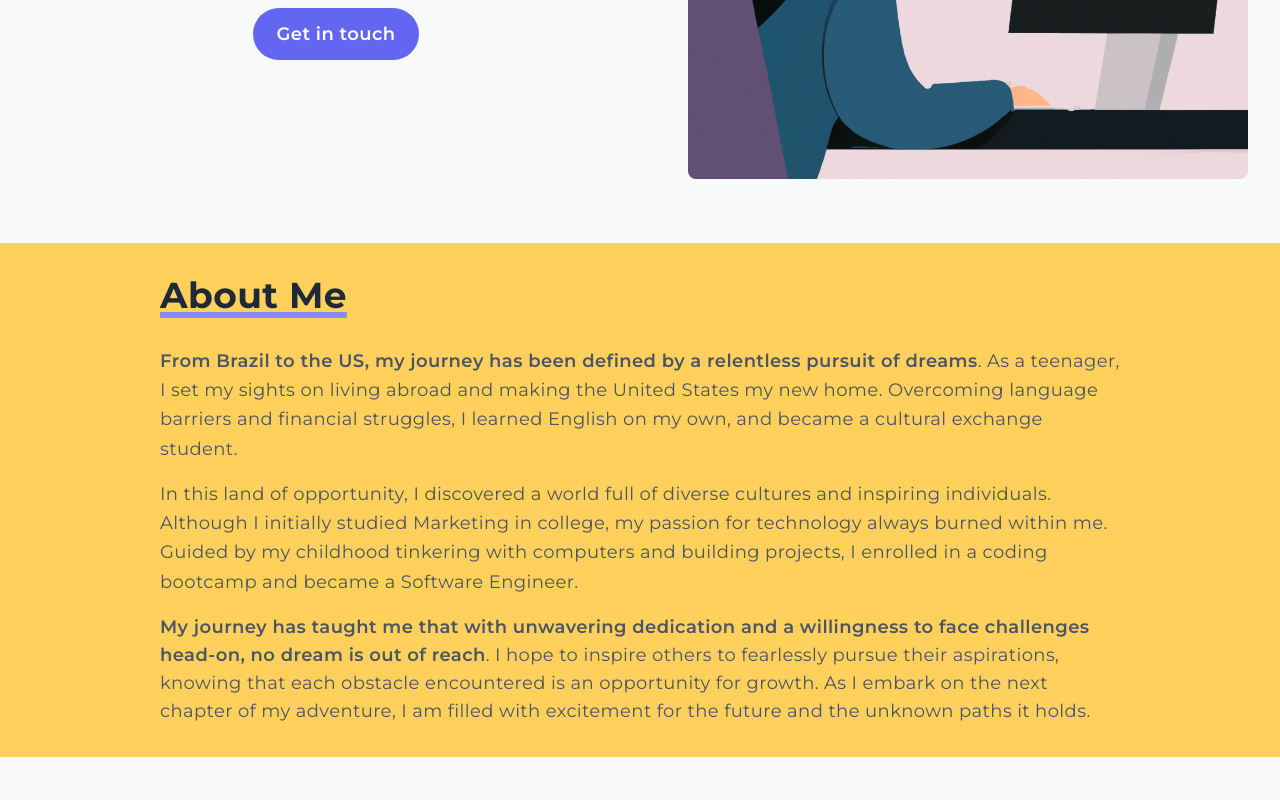
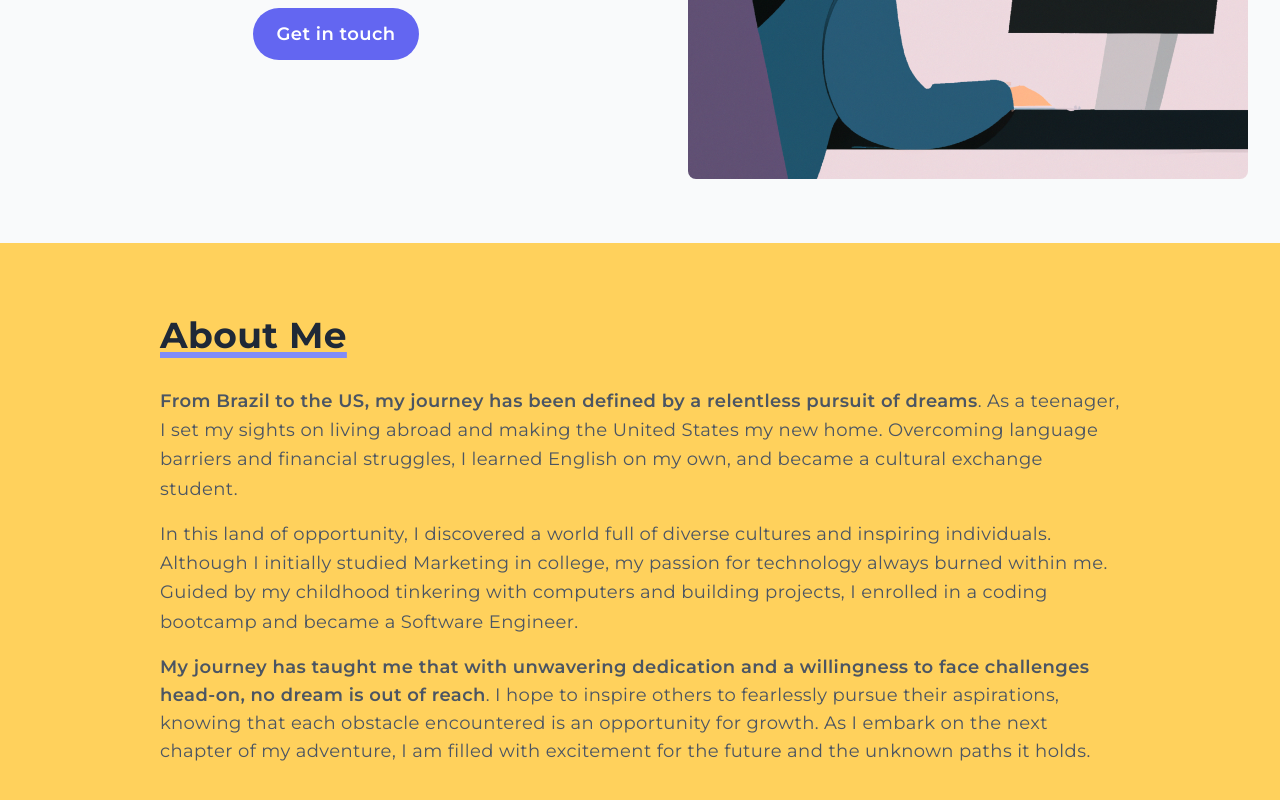
Before and after one commit to rdpfeifle/portfolio_nextjs, a Next.js app: page / in a window 1280 px wide. Shown: the part 434-1234 px from the top of the page. Before the commit the page ends 1191 px from the top, so only its background shows below. Built offline with nearby package versions, Linux system fonts and the light colour scheme.

Commit message:
Changed container's padding

```diff
--- a/styles/globals.css
+++ b/styles/globals.css
@@ -21,7 +21,7 @@
   }
 
   .container {
-    @apply lg:px-40 md:px-10 max-md:px-8 mx-auto pb-8;
+    @apply lg:px-40 md:px-10 max-md:px-8 mx-auto py-10;
   }
 
   h1,
```
